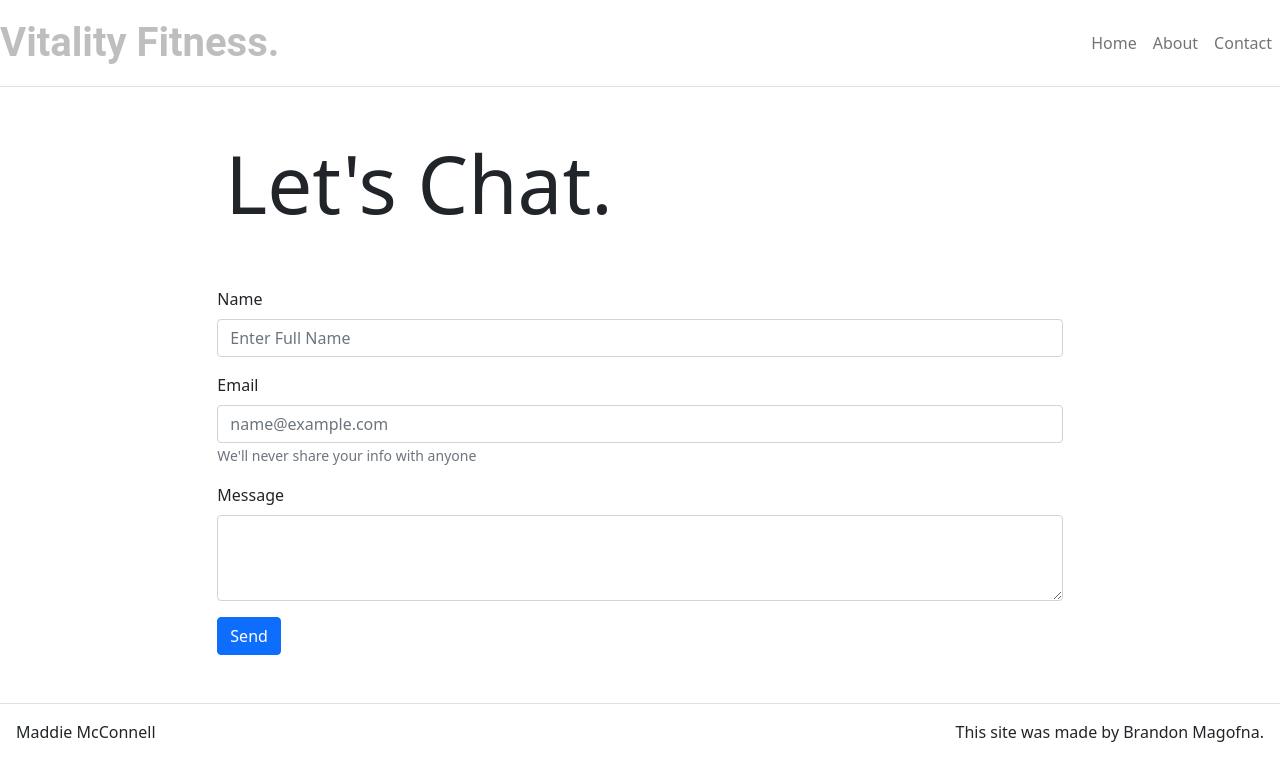
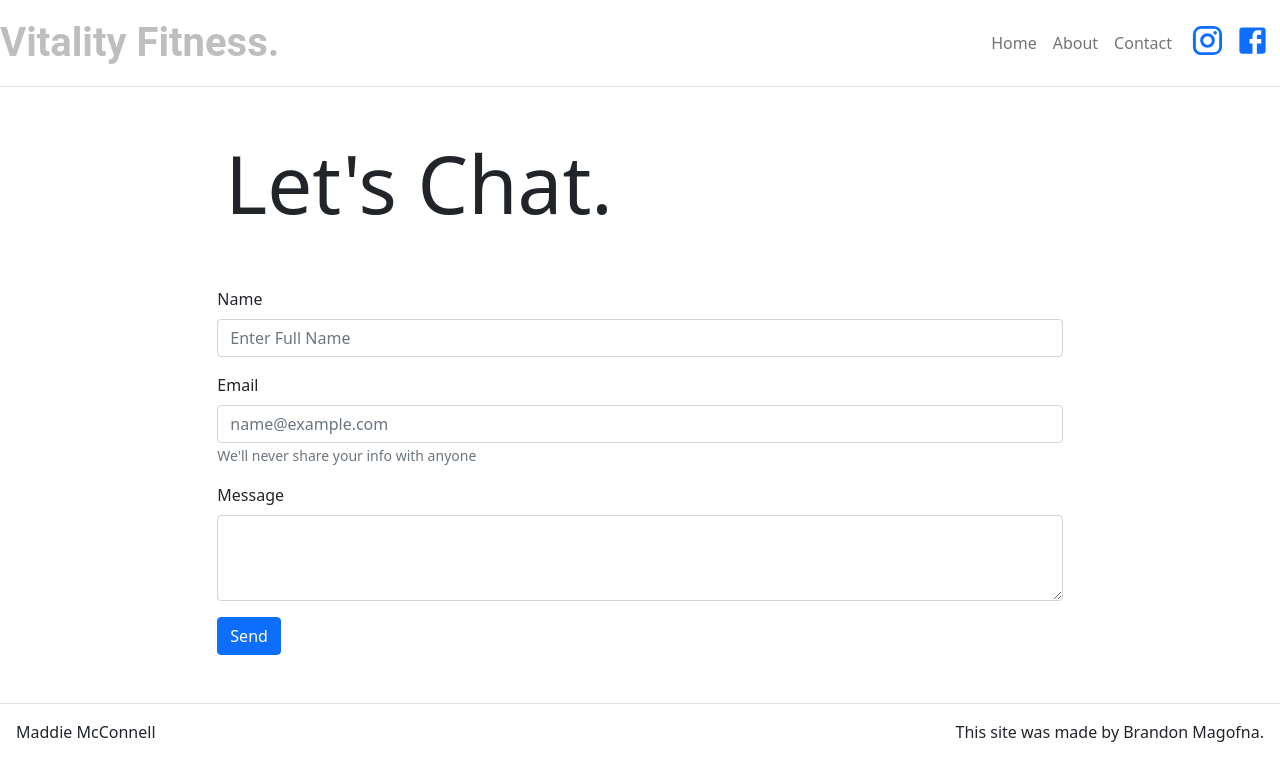
Before and after one commit to Magofna68/Capstone, a React (Create React App) app: page /contact in a window 1280 px wide. Shown: the top 780 px of the page. Built offline with nearby package versions, Linux system fonts and the light colour scheme.

Commit message:
:hammer: out instagram & facebook icons to correctly redirect to proper page

```diff
--- a/package.json
+++ b/package.json
@@ -3,6 +3,8 @@
   "version": "0.1.0",
   "private": true,
   "dependencies": {
+    "@material-ui/core": "^4.12.2",
+    "@material-ui/icons": "^4.11.2",
     "@react-spring/web": "^9.2.4",
     "@testing-library/jest-dom": "^5.14.1",
     "@testing-library/react": "^11.2.7",
--- a/src/App.js
+++ b/src/App.js
@@ -14,6 +14,8 @@ import Footer from './components/Footer'
 import HomePage from './components/pages/HomePage';
 import AboutPage from './components/pages/AboutPage';
 import ContactPage from './components/pages/ContactPage';
+import InstagramIcon from '@material-ui/icons/Instagram';
+import FacebookIcon from '@material-ui/icons/Facebook';
 
 class App extends React.Component {
   constructor(props) {
@@ -58,6 +60,12 @@ class App extends React.Component {
                 <Link className="nav-link" to="/">Home</Link>
                 <Link className="nav-link" to="/about">About</Link>
                 <Link className="nav-link" to="/contact">Contact</Link>
+                <div className="anchorTag1">
+                  <a href="https://www.instagram.com/maddie_vitalityfitness/" alt="instagram"><span><InstagramIcon fontSize="large" /></span></a>
+                </div>
+                <div className="anchorTag2">
+                  <a href="https://www.facebook.com/maddie.kiplinger" alt="facebook"><span><FacebookIcon fontSize="large" /></span></a>
+                </div>
 
               </Nav>
             </NavbarCollapse>
--- a/src/components/pages/AboutPage.js
+++ b/src/components/pages/AboutPage.js
@@ -1,12 +1,14 @@
 import React from 'react';
 import Hero from '../Hero';
 import Content from '../Content';
+
+import InstagramIcon from '@material-ui/icons/Instagram';
+import FacebookIcon from '@material-ui/icons/Facebook';
 
 function AboutPage(props) {
   return (
     <div>
       <Hero title={props.title} />
-
       <Content>
         <h2><bold>Lorem ipsum:</bold></h2>
         <p>
@@ -28,7 +30,7 @@ function AboutPage(props) {
         </p>
       </Content>
 
-    </div>
+    </div >
   );
 }
 
--- a/src/components/pages/ContactPage.js
+++ b/src/components/pages/ContactPage.js
@@ -33,7 +33,7 @@ class ContactPage extends React.Component {
     event.preventDefault();
     this.setState({
       disabled: true,
-      emailSent: true
+      // emailSent: true
 
     });
   }
--- a/src/index.css
+++ b/src/index.css
@@ -77,3 +77,15 @@ margin: 0;
    color: #EE6352;
    padding: 10px 15px;
  }
+
+ .anchorTag1 {
+   justify-content: center;
+   display: block;
+   margin: 0px 10px;
+ }
+
+ .anchorTag2 {
+  justify-content: center;
+  display: block;
+  margin-right: 10px;
+}
```
Also changed, not shown: 1 other file (tests, documents, lock files or other folders).
